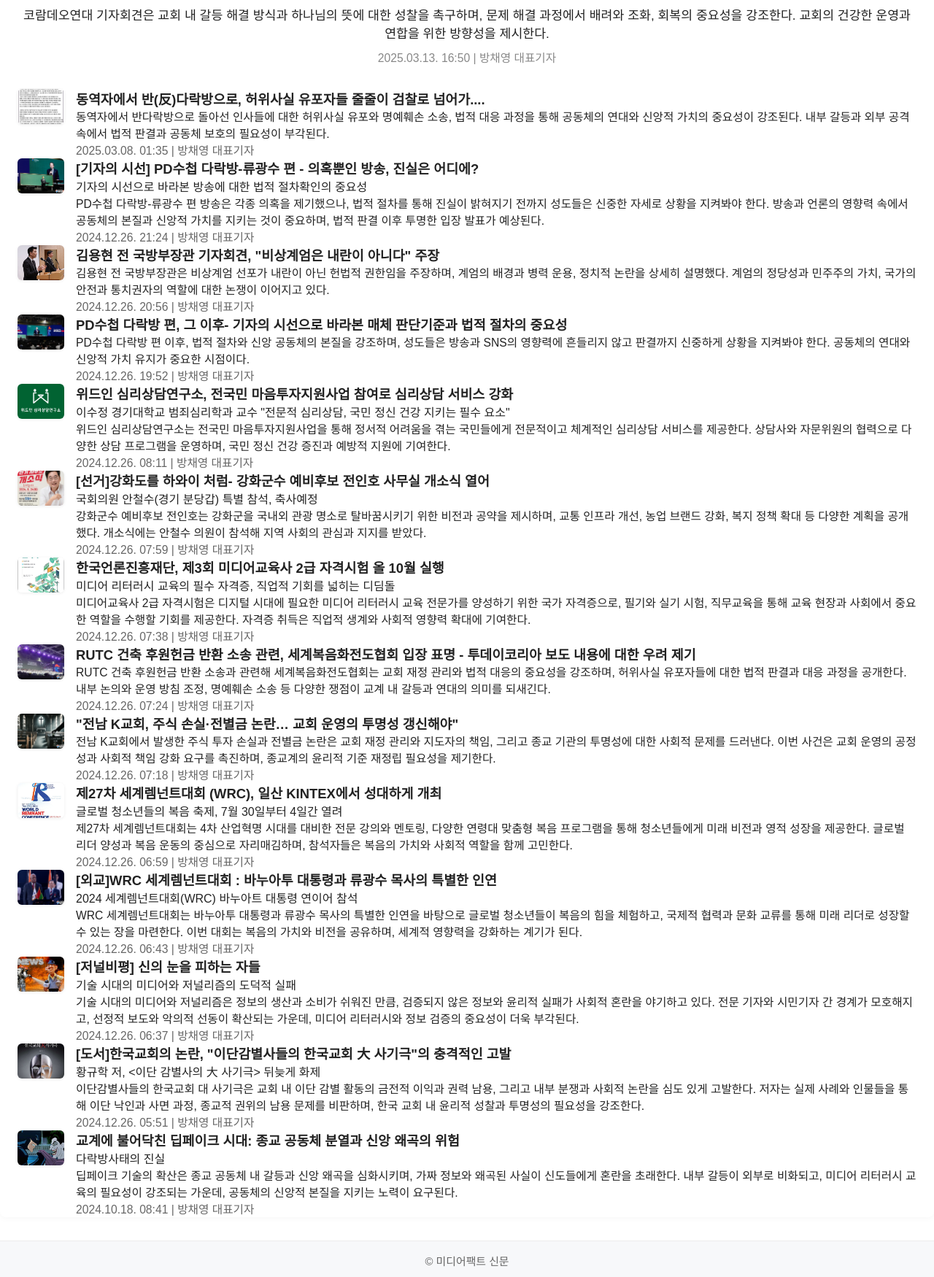
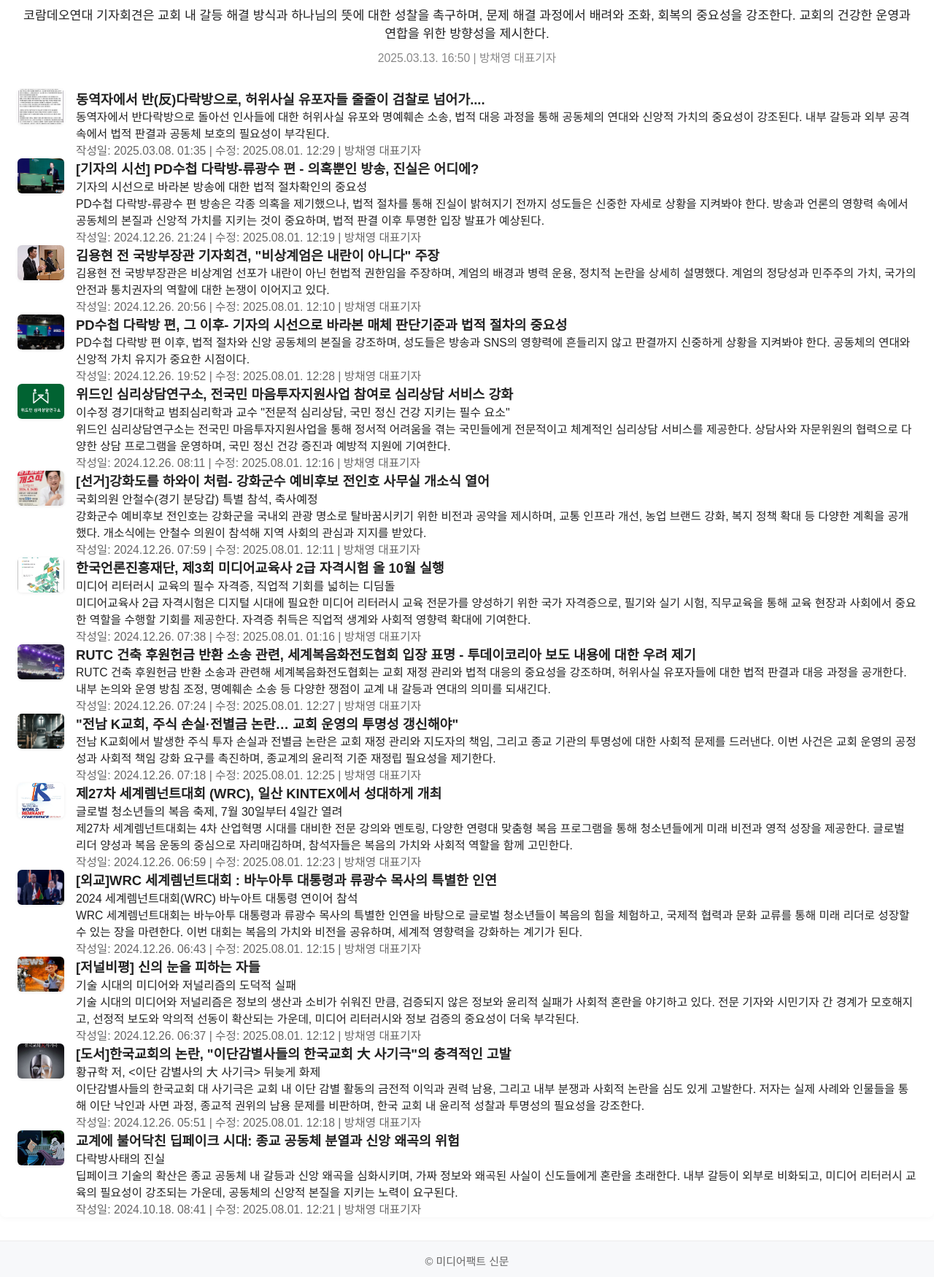
Before and after one commit to assam258-5892/mediafact, a Flask app: page / in a window 1280 px wide. Shown: the part 541-2291 px from the top of the page at 73% size. Run offline with Flask 3, Linux system fonts and the light colour scheme; data comes from the database, SQL or seed files in the repository.

Commit message:
작성일 및 수정일 표시 방식 개선

```diff
--- a/templates/article/item.html
+++ b/templates/article/item.html
@@ -9,7 +9,11 @@
             <a href="/article/{{ article['기사번호'] }}" title="{{ article['기사요약'] }}" style="font-size:1.15em;font-weight:600;">{{ article['기사제목'] }}</a><br>
             {% if article['기사부제'] %}<a href="/article/{{ article['기사번호'] }}" style="color:#666;font-size:1em;text-decoration:none;">{{ article['기사부제'] }}</a><br>{% endif %}
             {% if article['기사요약'] %}<a href="/article/{{ article['기사번호'] }}" style="color:#555;font-size:0.98em;text-decoration:none;">{{ article['기사요약'] }}</a><br>{% endif %}
-            <small>{{ article['작성일자']|datetime_format }} | {{ article['기자성명'] }}{% if article['기자직함'] %} {{ article['기자직함'] }}{% endif %}</small>
+            <small>
+                작성일: {{ article['작성일자']|datetime_format }}
+                {% if article['수정일자'] %}| 수정: {{ article['수정일자']|datetime_format }}{% endif %}
+                | {{ article['기자성명'] }}{% if article['기자직함'] %} {{ article['기자직함'] }}{% endif %}
+            </small>
         </div>
     </div>
 </div>
```
